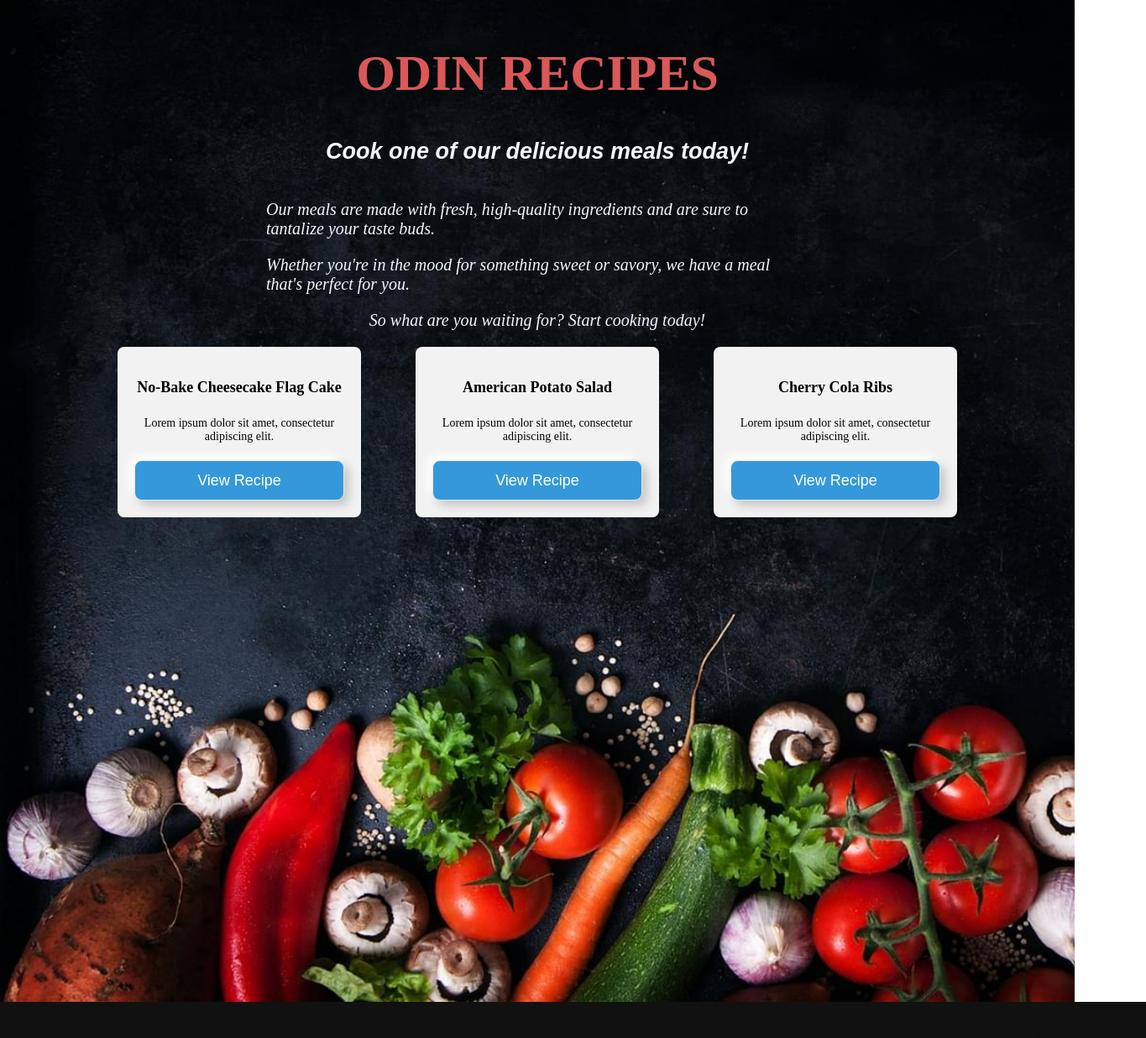
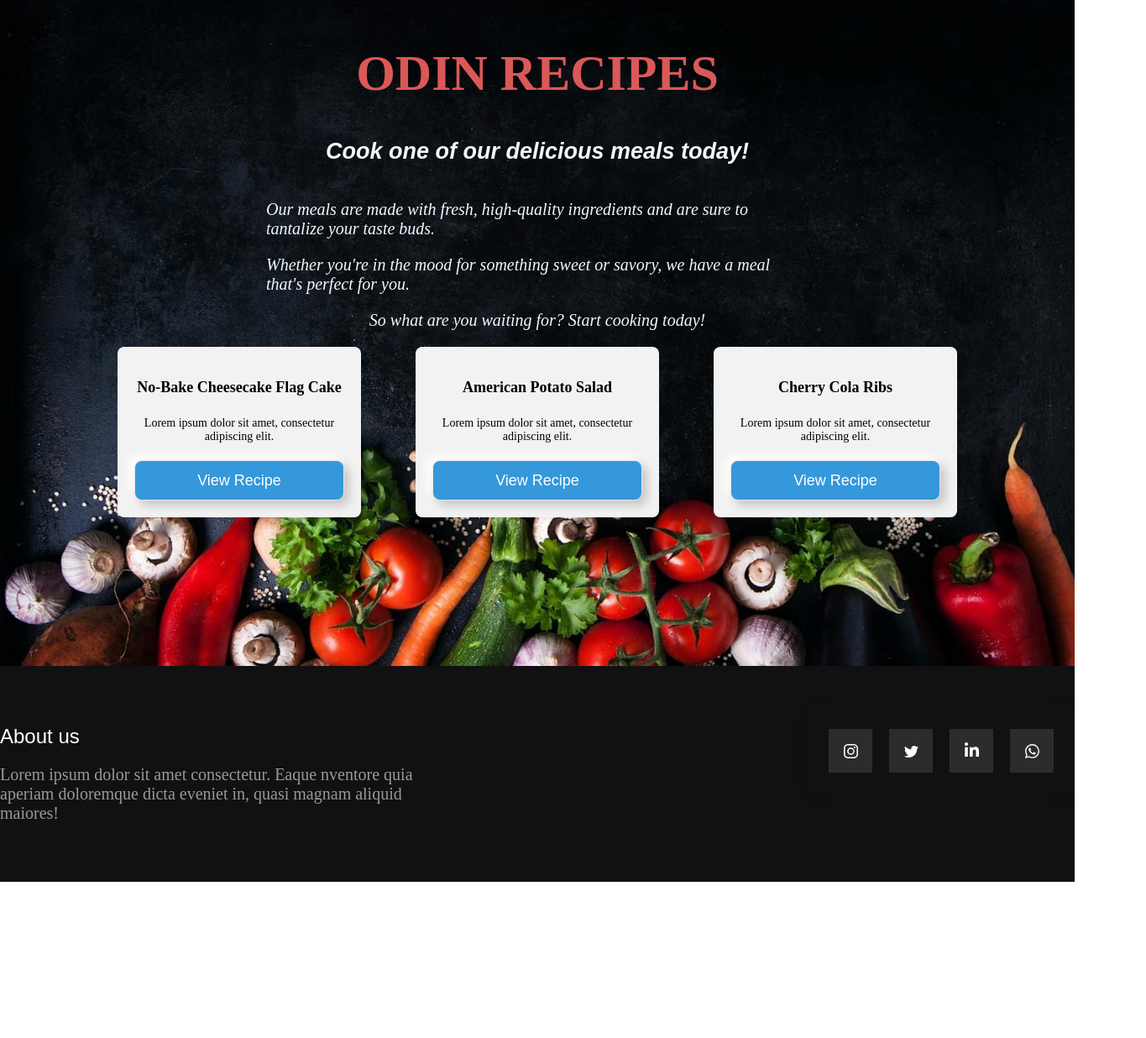
Before and after one commit to OnKiaye/odin-recipes, a plain HTML site: page index.html in a window 1280 px wide. Shown: the part 64-1300 px from the top of the page at 84% size, 1365 px wide, since content can reach past the window. After the commit the page ends 1114 px from the top, so only its background shows below. Drawn offline with Linux system fonts and the light colour scheme.

Commit message:
footer css changes

```diff
--- a/t_styles.css
+++ b/t_styles.css
@@ -8,13 +8,13 @@ body {
     background-image: url('./images/23-min.jpg');
     background-size: cover;
     background-repeat: no-repeat;
-    height: 150vh;
+    height: 100vh;
 
     max-width: 10000px;
   }
 
   .container {
-    height: 150vf;
+    height: 100vh;
     max-width: 1000px;
     margin: 0 auto;
     padding: 20px;
@@ -280,15 +280,15 @@ footer{
   position: relative;
   width: 100%;
   height: auto;
-  padding: 50px 100px;
+  padding: 50px 0;
   background: #111;
   display: flex;
   justify-content: space-between;
   flex-wrap: wrap;
-  width: 1165px;
 }
 
 .f_container{
+  width: 100%;
   display: flex;
   justify-content: space-between;
   flex-wrap: wrap;
```
